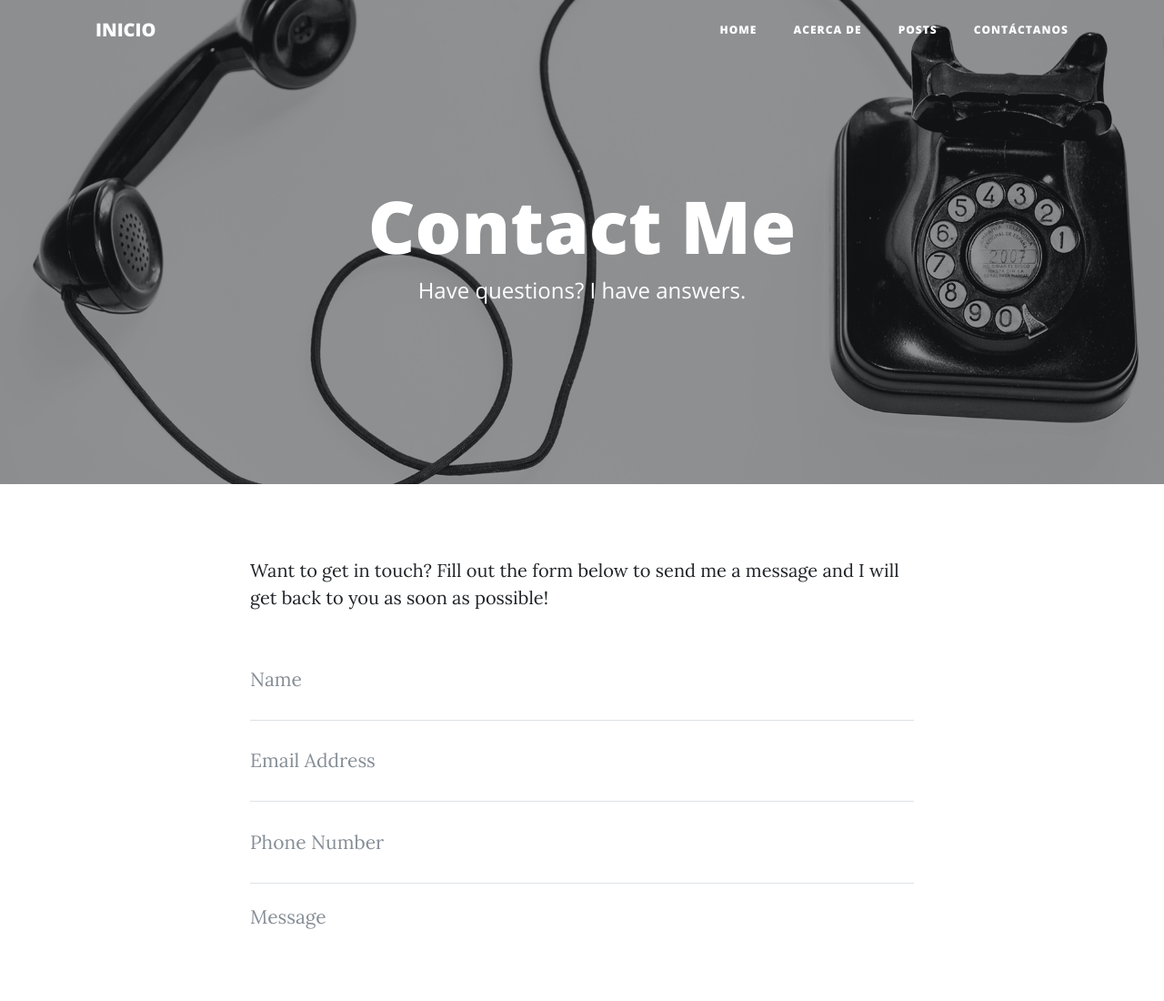
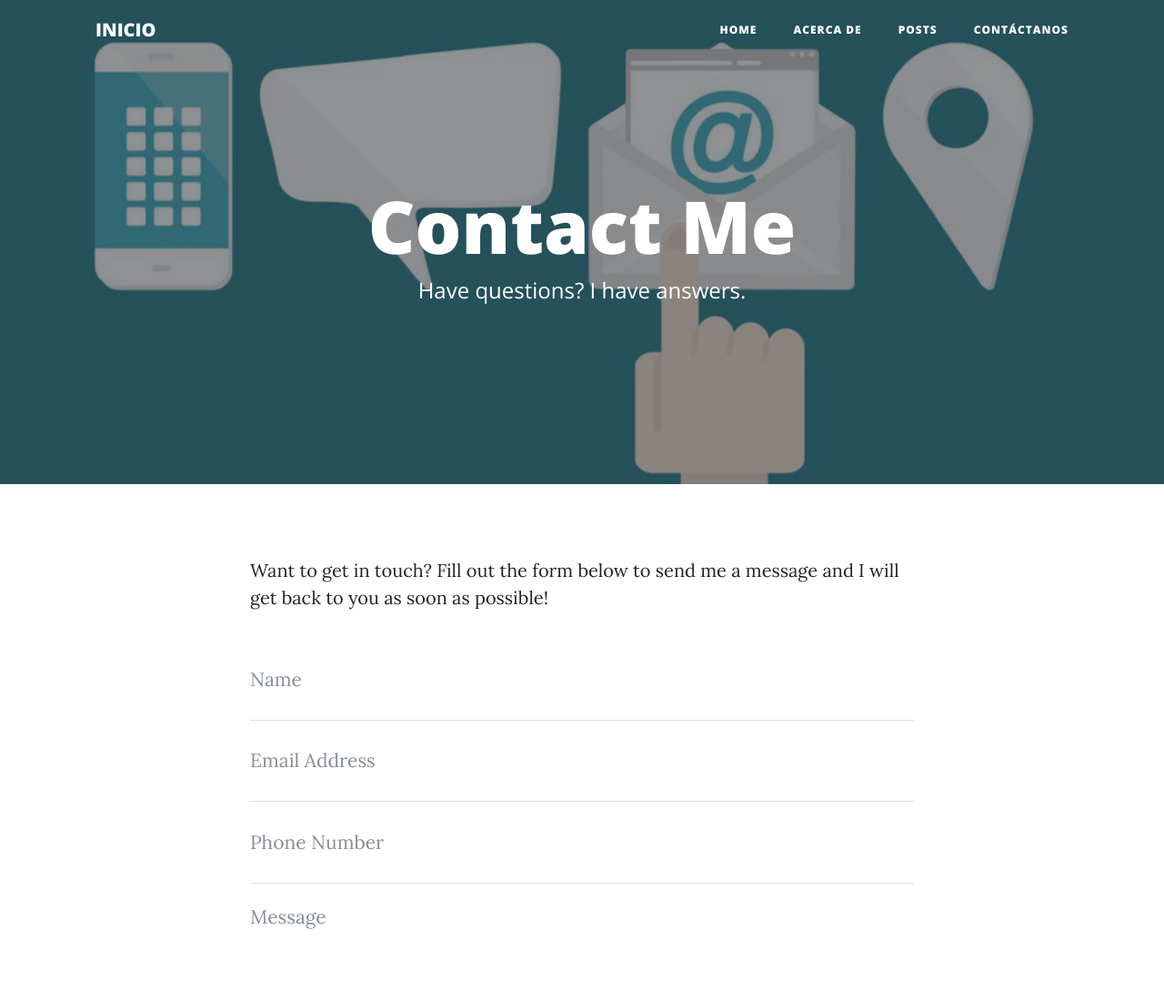
Before and after one commit to ErickChoez7UG/Proyecto-Sitio, a website: page contact.html in a window 1280 px wide. Shown: the top 1100 px of the page at 91% size. Drawn offline with nearby package versions, Linux system fonts and the light colour scheme.

Commit message:
Update contact.html

```diff
--- a/contact.html
+++ b/contact.html
@@ -53,7 +53,7 @@
   </nav>
 
   <!-- Page Header -->
-  <header class="masthead" style="background-image: url('img/contact-bg.jpg')">
+  <header class="masthead" style="background-image: url('img/Contacto.jpg')">
     <div class="overlay"></div>
     <div class="container">
       <div class="row">
```
